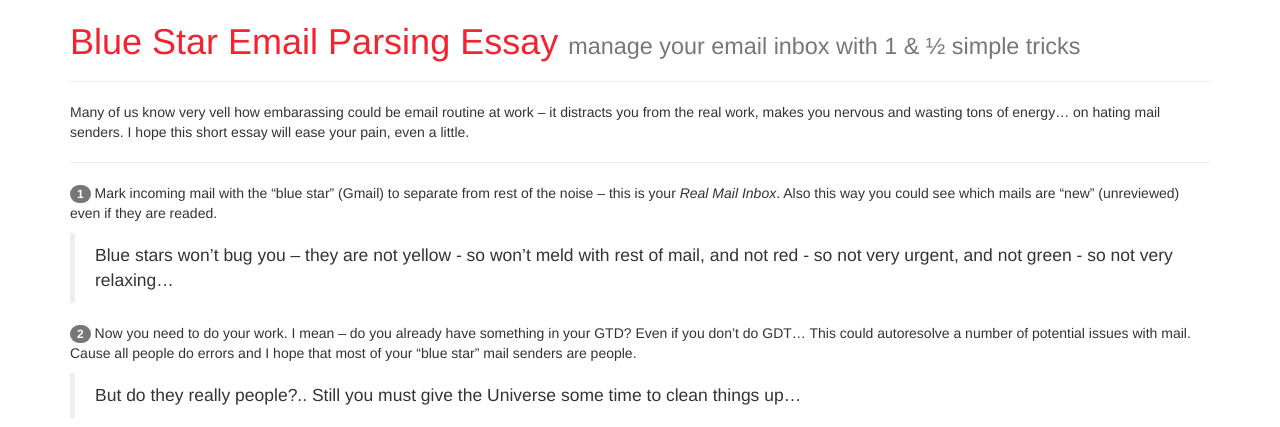
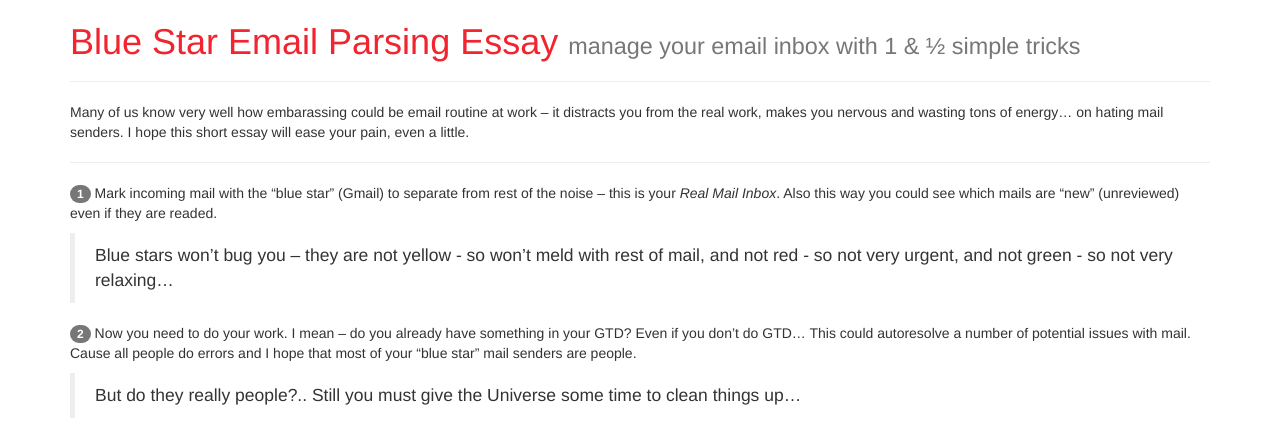
Before and after one commit to roman-yagodin/roman-yagodin.github.io, a Jekyll site: the page built from _posts/2019-06-21-blue-star-email-parsing-essay.md, in a window 1280 px wide. Shown: the part 130-557 px from the top of the page. Built offline with Jekyll 4.4.1, drawn with Linux system fonts in a browser that asks for light colours; nearby versions of some CDN libraries; comment, search, counter and statistics services are not loaded.

Commit message:
Fix typos

```diff
--- a/_posts/2019-06-21-blue-star-email-parsing-essay.md
+++ b/_posts/2019-06-21-blue-star-email-parsing-essay.md
@@ -6,7 +6,7 @@ tags : [GTD, fun]
 ---
 {% include JB/setup %}
 
-Many of us know very vell how embarassing could be email routine at work --
+Many of us know very well how embarassing could be email routine at work --
 it distracts you from the real work, makes you nervous and wasting tons of energy... on hating mail senders.
 I hope this short essay will ease your pain, even a little.
 
@@ -19,7 +19,7 @@ Also this way you could see which mails are "new" (unreviewed) even if they are
 
 > Blue stars won't bug you -- they are not yellow - so won't meld with rest of mail, and not red - so not very urgent, and not green - so not very relaxing...
 
-<span class="badge">2</span> Now you need to do your work. I mean -- do you already have something in your GTD? Even if you don't do GDT...
+<span class="badge">2</span> Now you need to do your work. I mean -- do you already have something in your GTD? Even if you don't do GTD...
 This could autoresolve a number of potential issues with mail. Cause all people do errors and I hope that most of your "blue star" mail senders are people.
 
 > But do they really people?.. Still you must give the Universe some time to clean things up...
```
